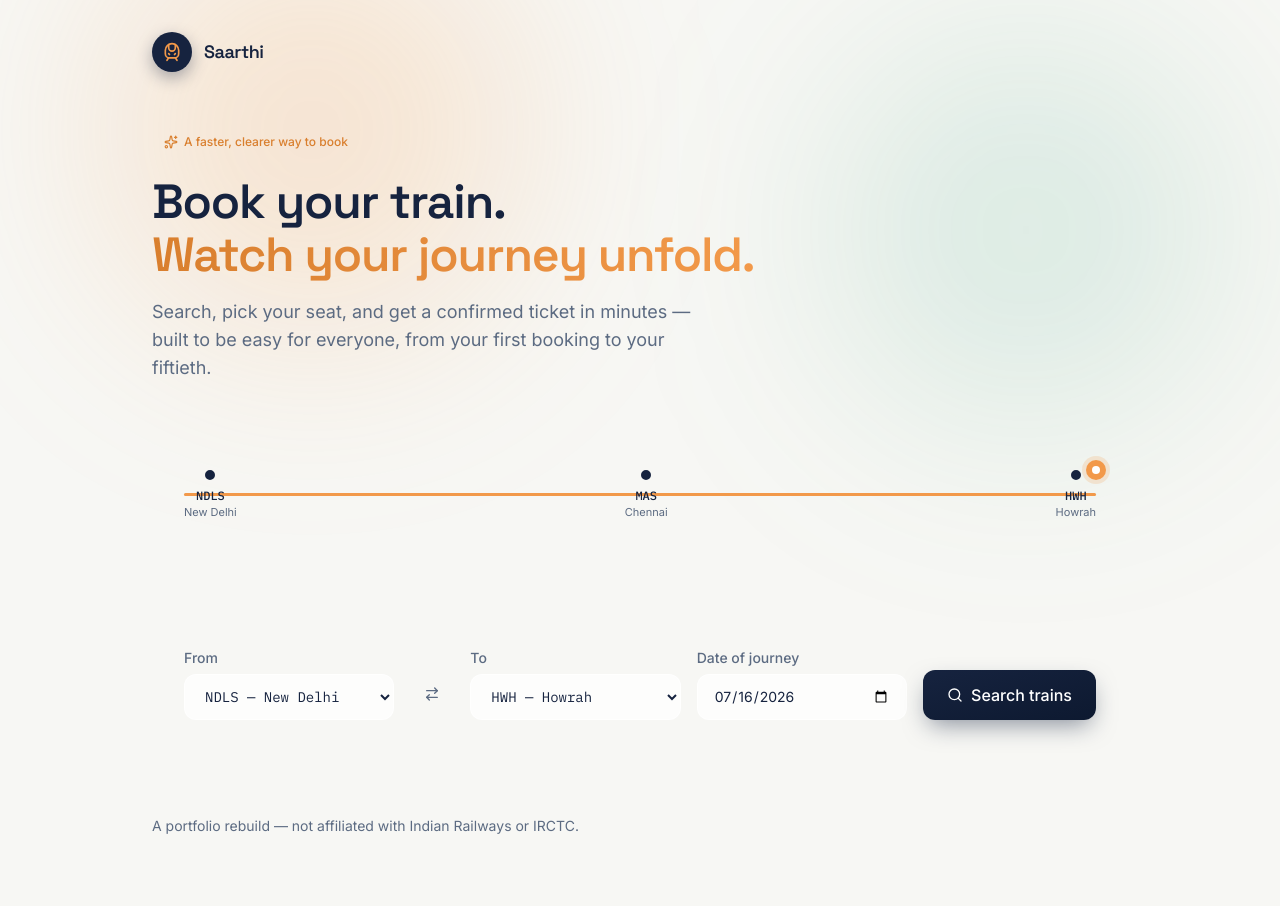
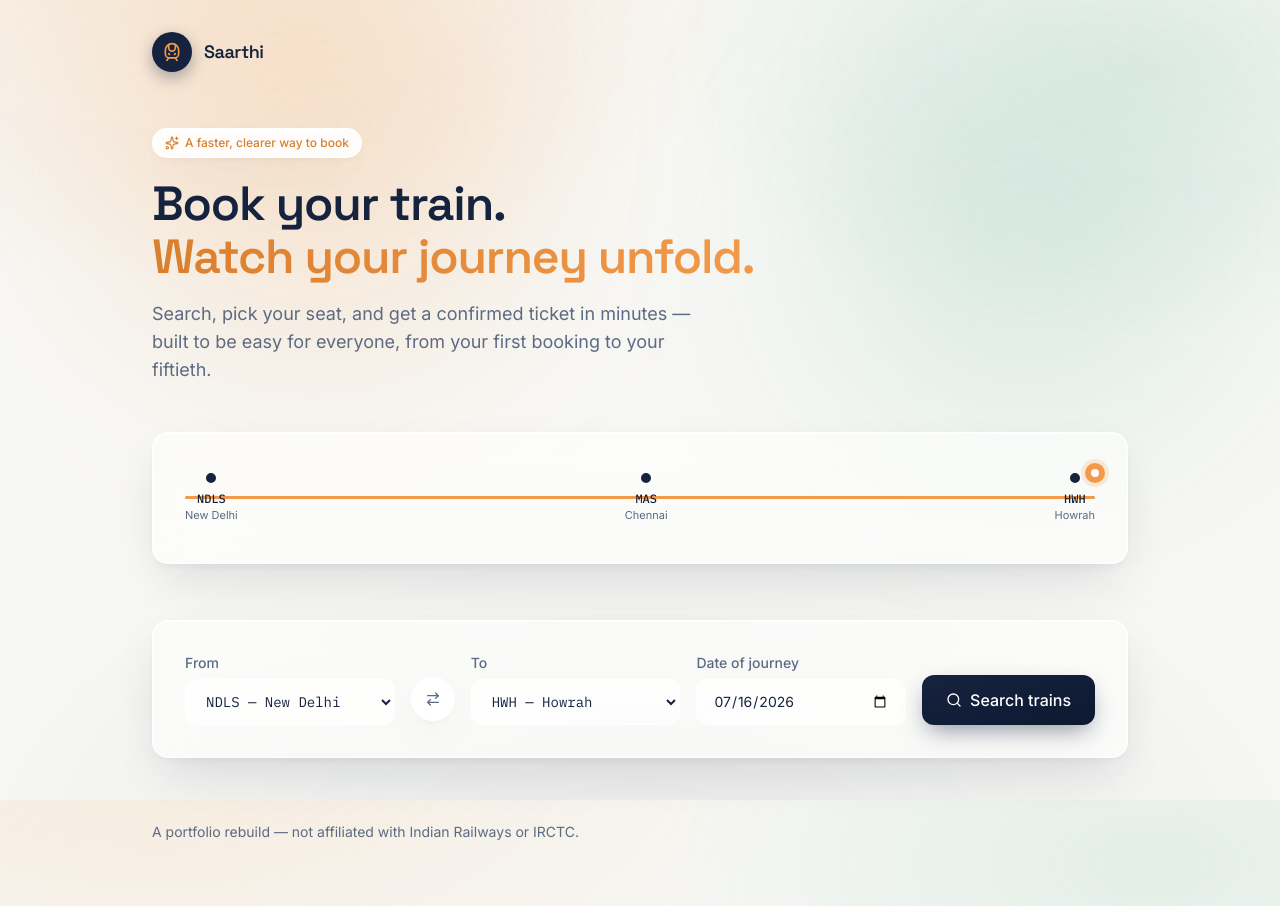
Before and after one commit to whynotharish/irctc-clone, a React (Vite) app in the folder client/: page / in a window 1280 px wide. Built offline with nearby package versions, Linux system fonts and the light colour scheme.

Commit message:
Update index.css

```diff
--- a/client/src/index.css
+++ b/client/src/index.css
@@ -19,9 +19,15 @@
 }
 
 body {
-  background-color: var(--color-paper);
   color: var(--color-ink);
   font-family: var(--font-body);
+  min-height: 100vh;
+  background:
+    radial-gradient(1100px 600px at 12% -10%, rgba(242,153,74,0.14), transparent 60%),
+    radial-gradient(900px 500px at 90% 8%, rgba(47,158,119,0.10), transparent 55%),
+    radial-gradient(1200px 700px at 50% 110%, rgba(22,35,63,0.06), transparent 60%),
+    var(--color-paper);
+  background-attachment: fixed;
 }
 
 .font-display {
@@ -30,6 +36,33 @@ body {
 
 .font-mono {
   font-family: var(--font-mono);
+}
+
+/* Glass panel — the core "modern" surface used for cards */
+.glass {
+  background: rgba(255, 255, 255, 0.6);
+  backdrop-filter: blur(20px) saturate(160%);
+  -webkit-backdrop-filter: blur(20px) saturate(160%);
+  border: 1px solid rgba(255, 255, 255, 0.8);
+  box-shadow:
+    0 1px 0 0 rgba(255,255,255,0.9) inset,
+    0 20px 50px -12px rgba(22, 35, 63, 0.14),
+    0 4px 12px -4px rgba(22, 35, 63, 0.08);
+}
+
+.glass-solid {
+  background: rgba(255, 255, 255, 0.92);
+  backdrop-filter: blur(20px) saturate(160%);
+  -webkit-backdrop-filter: blur(20px) saturate(160%);
+  border: 1px solid rgba(255, 255, 255, 0.9);
+  box-shadow:
+    0 1px 0 0 rgba(255,255,255,0.9) inset,
+    0 20px 50px -12px rgba(22, 35, 63, 0.12),
+    0 4px 12px -4px rgba(22, 35, 63, 0.06);
+}
+
+.glow-marigold {
+  box-shadow: 0 0 0 6px rgba(242,153,74,0.15), 0 0 24px 4px rgba(242,153,74,0.25);
 }
 
 /* Respect reduced motion preference */
```
